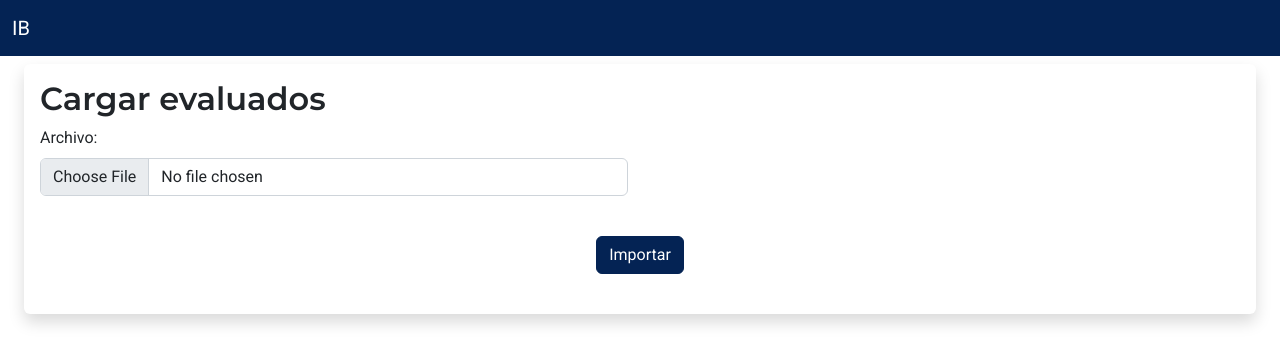
After one commit to DIAD-PUCP/entrevistas-bachillerato, a FastAPI app: template templates/cargar-evaluados.tpl.html in a window 1280 px wide. The commit adds this page. Shown: the top 364 px of the page. Run offline with FastAPI, Linux system fonts and the light colour scheme; the template is opened without the code that fills it, so the values that code supplies are empty; some libraries are stand-ins or nearby versions.

Commit message:
Funcionalidad básica de cargar evaluados

```diff
--- a/src/main.py
+++ b/src/main.py
@@ -1,9 +1,9 @@
 from datetime import datetime, timedelta, timezone
-from io import BytesIO
+from io import BytesIO, StringIO
 from typing import Annotated, Optional
 import json
 import os
-from fastapi import Cookie, Depends, FastAPI, Form, HTTPException, Query, Request, Security
+from fastapi import Cookie, Depends, FastAPI, File, Form, HTTPException, Query, Request, Security, UploadFile
 from fastapi.concurrency import asynccontextmanager
 from fastapi.responses import HTMLResponse, StreamingResponse
 from fastapi.staticfiles import StaticFiles
@@ -736,9 +736,27 @@ async def get_resultados(
         )
 
 
-@app.get('/usuarios/importar', response_class=HTMLResponse)
-async def cargar_usuarios(
+@app.get('/evaluados/importar', response_class=HTMLResponse)
+async def cargar_evaluados(
     request: Request,
+    user: models.Usuario = Security(get_current_active_user)
+):
+    if user.perfil != 'Administrador':
+        raise HTTPException(
+            status.HTTP_403_FORBIDDEN,
+            detail="No cuenta con los suficientes permisos para esta acción"
+        )
+    return templates.TemplateResponse(
+        "cargar-evaluados.tpl.html", {
+            "request": request,
+            "user": user
+        }
+    )
+
+@app.post('/evaluados/importar', response_class=HTMLResponse)
+async def importar_evaluados(
+    request: Request,
+    archivo: Annotated[UploadFile,File()],
     db: Session = Depends(get_session),
     user: models.Usuario = Security(get_current_active_user)
 ):
@@ -747,9 +765,13 @@ async def cargar_usuarios(
             status.HTTP_403_FORBIDDEN,
             detail="No cuenta con los suficientes permisos para esta acción"
         )
+    df = pd.read_csv(archivo.file,dtype={'documento_identidad':str})
+    for _,e in df.iterrows():
+        eva = models.Evaluado.model_validate_json(e.to_json())
+        crud.create_evaluado(db,eva)
+    evaluados = crud.get_evaluados(db)
     return templates.TemplateResponse(
-        "cargar-usuarios.tpl.html", {
-            "request": request,
-            "user": user
-        }
+        "listado-evaluados.tpl.html",
+        {"request": request, "evaluados": evaluados, "user": user},
+        headers={'HX-Push-Url': '/evaluados'}
     )
--- /dev/null
+++ b/templates/cargar-evaluados.tpl.html
@@ -0,0 +1,15 @@
+{% extends "base.tpl.html" %}
+{% block content %}
+<h2>Cargar evaluados</h2>
+<form hx-boost="true" id="cargar-evaluados" method="POST" enctype="multipart/form-data" action="/evaluados/importar">
+    <div class="row mb-3">
+        <div class="col-md-6">
+            <label for="arhcivo" class="form-label">Archivo:</label>
+            <input id="archivo" class="form-control" type="file" name="archivo" required>
+        </div>
+    </div>
+    <div class="container d-flex justify-content-center">
+        <button id="importar" class="my-4 btn btn-primary" form="cargar-evaluados">Importar</button>
+    </div>
+</form>
+{% endblock %}
--- a/templates/listado-evaluados.tpl.html
+++ b/templates/listado-evaluados.tpl.html
@@ -2,6 +2,7 @@
 {% block content %}
 <div>
 <a class="btn btn-primary" href="/evaluado/nuevo">Nuevo evaluado</a>
+<a class="btn btn-primary" href="/evaluados/importar">Importar evaluados</a>
 </div>
 <div class="table-responsive">
     <table class="table" hx-boost="true">
```
